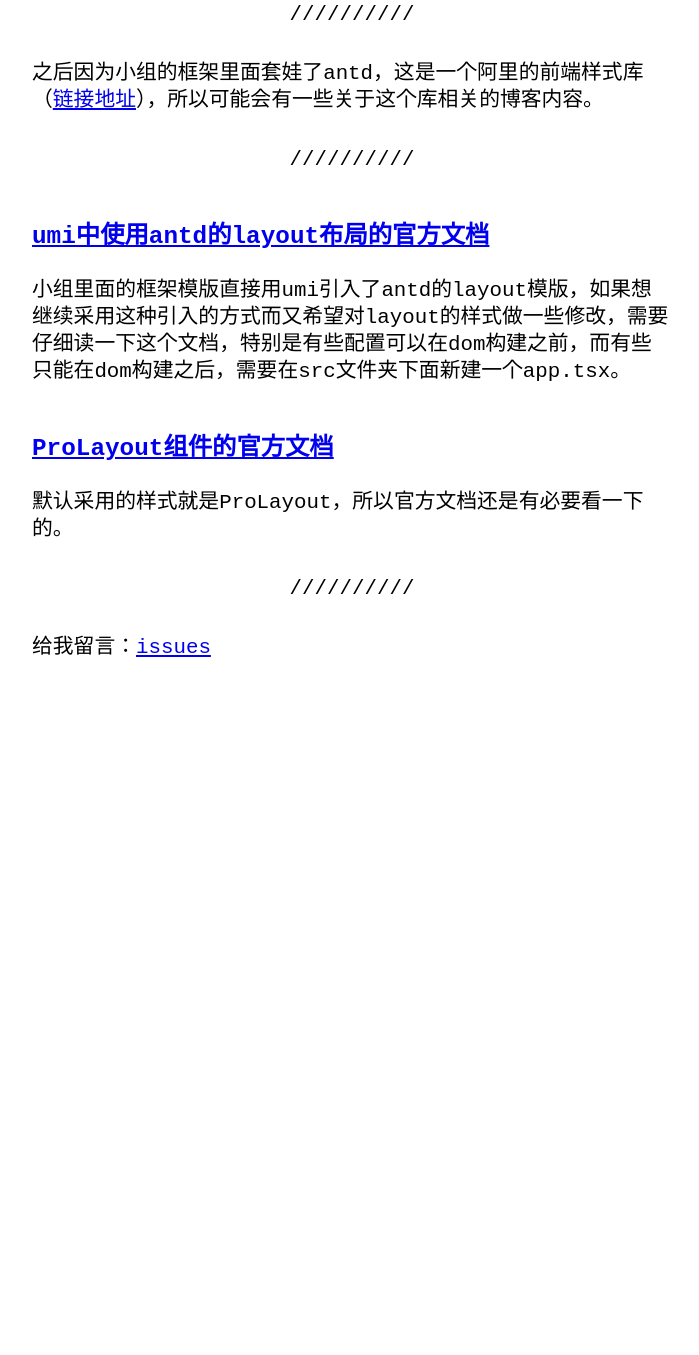
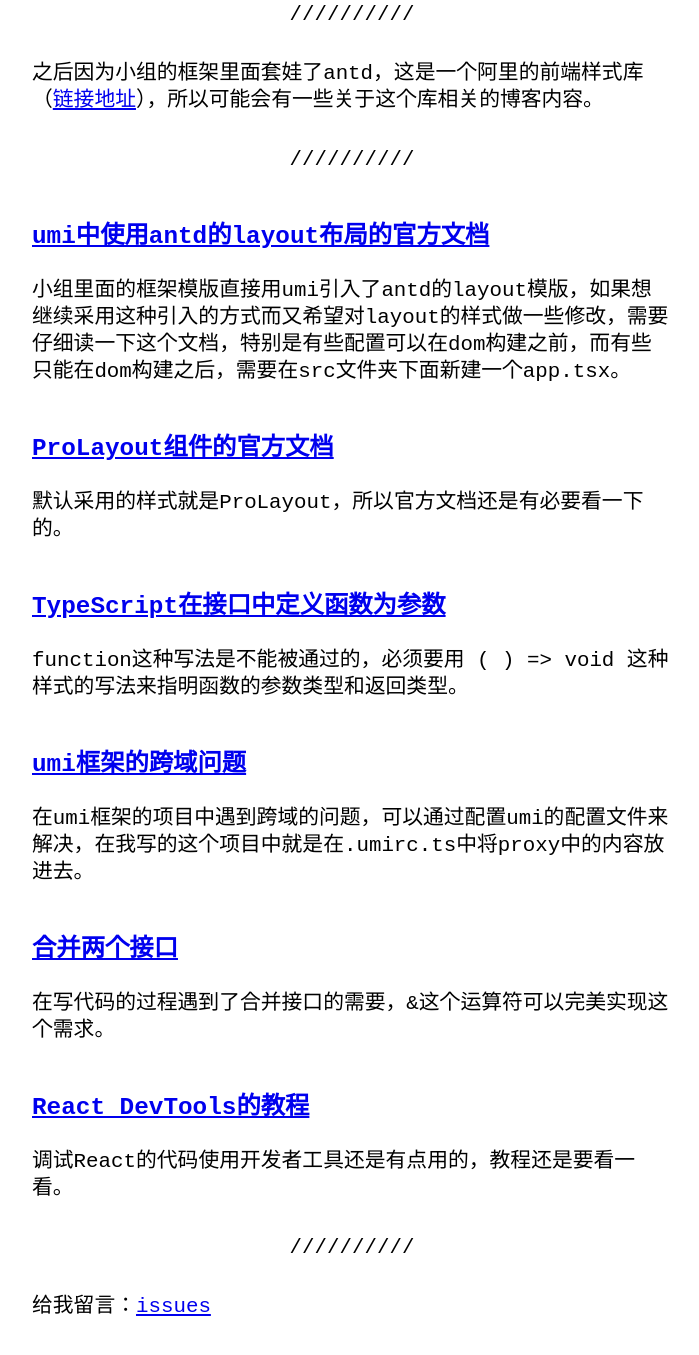
Before and after one commit to wangyu-1999/wangyu-1999.github.io, a Jekyll site: the page built from _posts/2021-07-30-博客笔记-4.md, in a window 1280 px wide and 1400 px high, scrolled down 1057 px. Shown: the top 1355 px of the window, without its empty margins (288-987 px from the left). Built offline with Jekyll 4.4.1, drawn with Linux system fonts in a browser that asks for light colours; before the commit the page ends 1798 px from its top, so only the background shows below that.

Commit message:
doc: 更新了博客内容

```diff
--- a/_posts/2021-07-30-博客笔记-4.md
+++ b/_posts/2021-07-30-博客笔记-4.md
@@ -36,3 +36,19 @@ Mac的文件管理和Windows还是有挺大的不一样的，终端命令还是
 ### [ProLayout组件的官方文档](https://procomponents.ant.design/components/layout/)
 
 默认采用的样式就是ProLayout，所以官方文档还是有必要看一下的。
+
+### [TypeScript在接口中定义函数为参数](https://stackoverflow.com/questions/29689966/how-to-define-type-for-a-function-callback-as-any-function-type-not-universal)
+
+function这种写法是不能被通过的，必须要用 ( ) => void 这种样式的写法来指明函数的参数类型和返回类型。
+
+### [umi框架的跨域问题](https://umijs.org/zh-CN/config#proxy)
+
+在umi框架的项目中遇到跨域的问题，可以通过配置umi的配置文件来解决，在我写的这个项目中就是在.umirc.ts中将proxy中的内容放进去。
+
+### [合并两个接口](https://www.coder.work/article/1308948)
+
+在写代码的过程遇到了合并接口的需要，&这个运算符可以完美实现这个需求。
+
+### [React DevTools的教程](https://react-devtools-tutorial.vercel.app/)
+
+调试React的代码使用开发者工具还是有点用的，教程还是要看一看。
```
Also changed, not shown: _posts/2021-08-02-在umi框架中构建antd的布局样式.md (line endings or trailing spaces), 3 other files.
